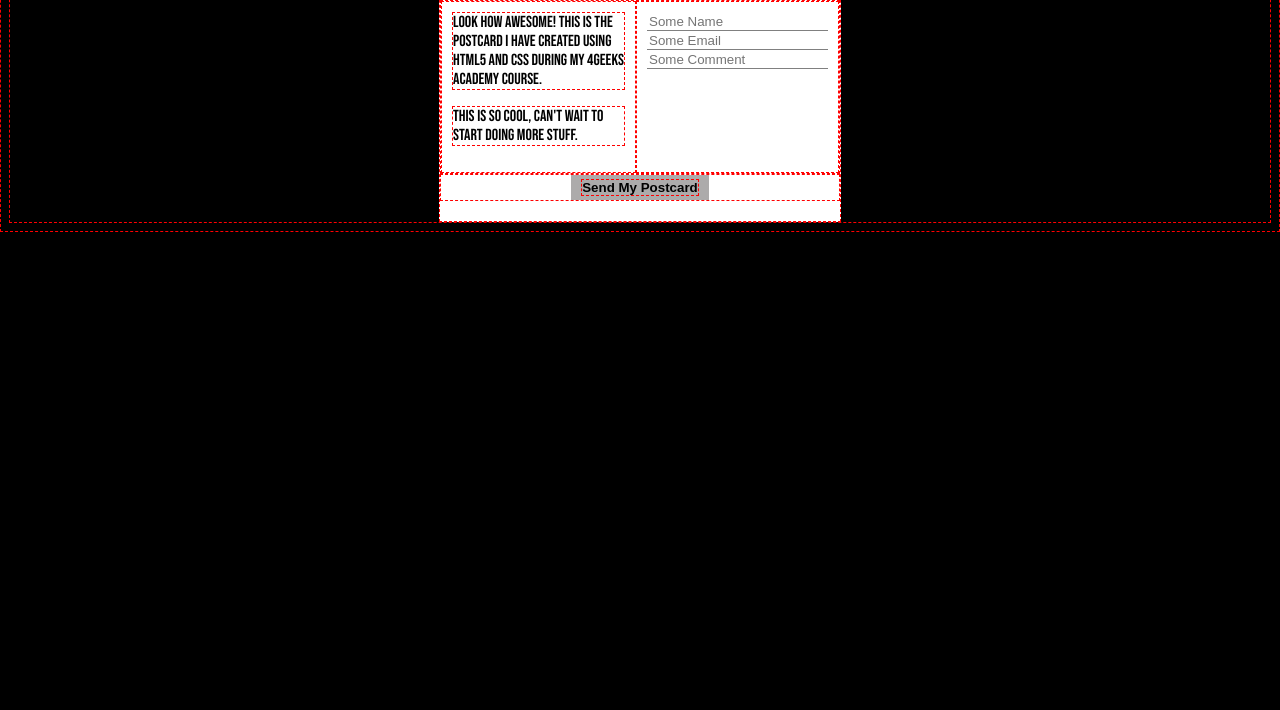
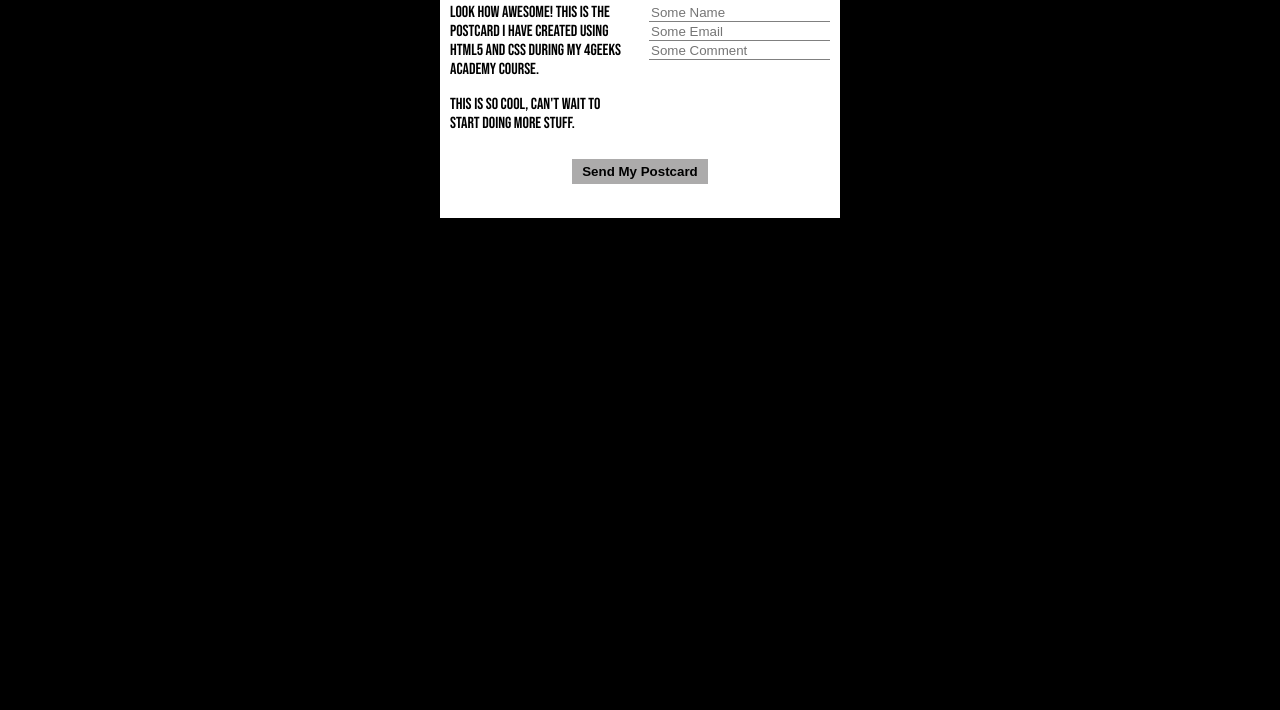
Before and after one commit to 4GeeksAcademy/EdvinPiirsalu-PostalCard-1, a plain HTML site: page index.html in a window 1280 px wide. Shown: the part 90-800 px from the top of the page. Drawn offline with Linux system fonts and the light colour scheme.

Commit message:
First commit

```diff
--- a/styles.css
+++ b/styles.css
@@ -1,7 +1,3 @@
-* {
-    border: 1px dashed red;
-    min-height: 10px;
-}
 
 body {
     background: black;
```
